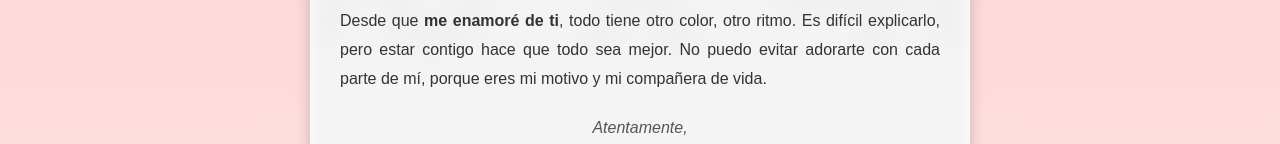
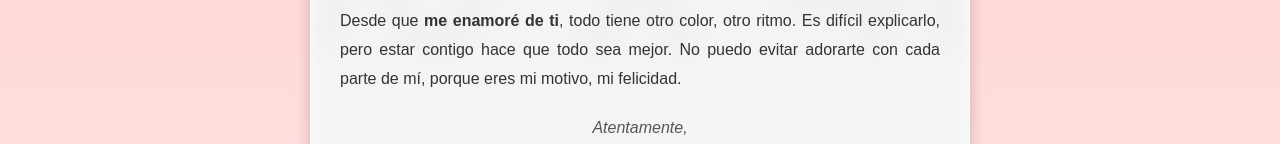
Before and after one commit to kpaulfran/menorque3, a plain HTML site: page index.html in a window 1280 px wide. Shown: the part 448-592 px from the top of the page. Drawn offline with Linux system fonts and the light colour scheme; placeholder pictures from the web are drawn by us.

Commit message:
Update index.html

```diff
--- a/index.html
+++ b/index.html
@@ -148,7 +148,7 @@
         </p>
         <p>
             Desde que <a href="https://open.spotify.com/intl-es/track/1sJFu2pvYJhtEOo9oVe1TZ" target="_blank">me enamoré de ti</a>, todo tiene otro color, otro ritmo. Es difícil explicarlo, pero estar contigo hace que todo sea mejor.
-            No puedo evitar adorarte con cada parte de mí, porque eres mi motivo y mi compañera de vida.
+            No puedo evitar adorarte con cada parte de mí, porque eres mi motivo, mi felicidad.
         </p>
         <p class="signature">
             Atentamente,<br>
```
